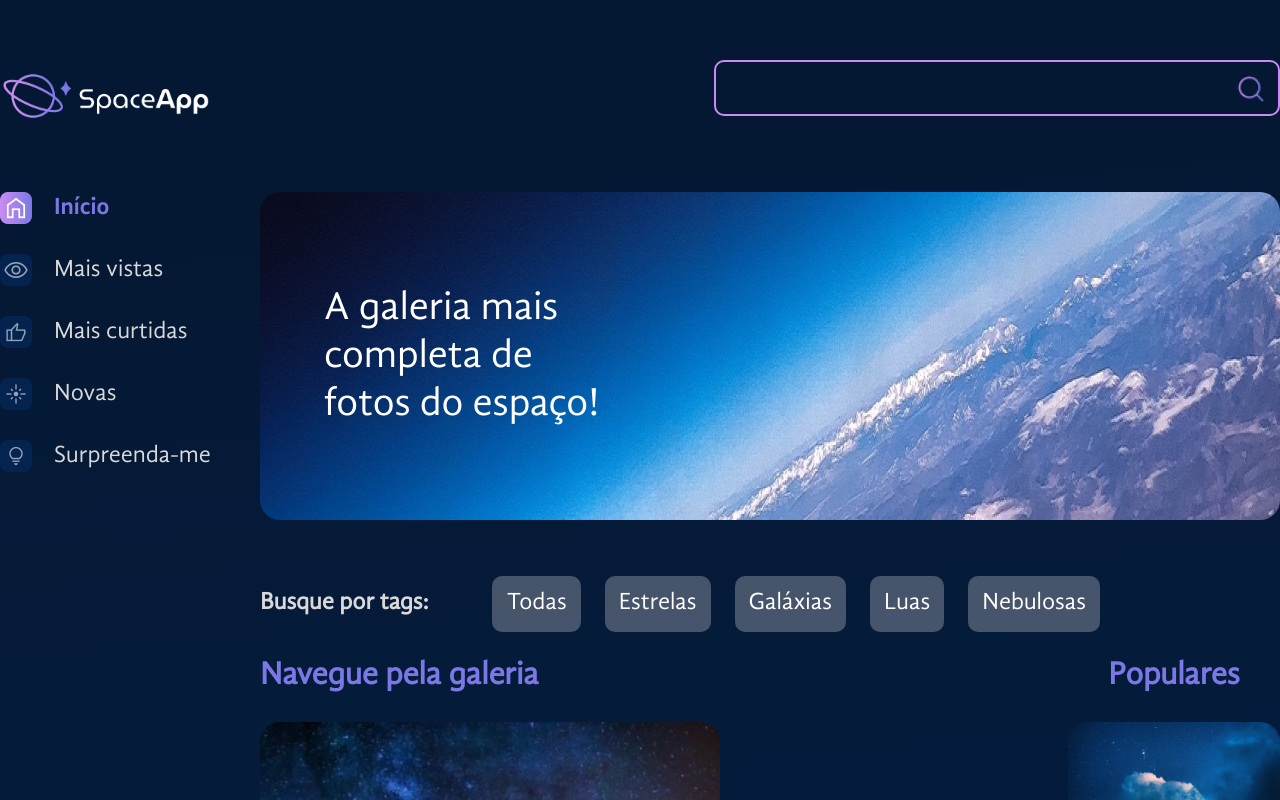
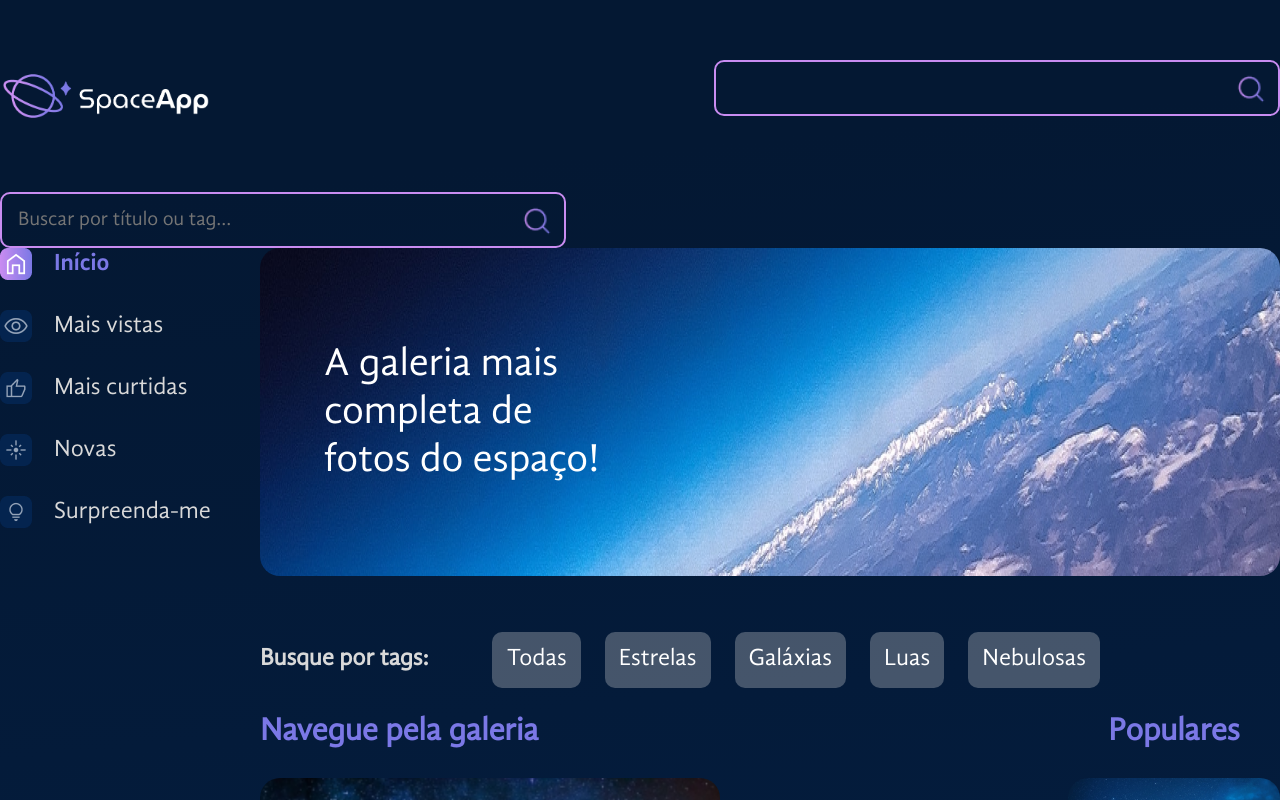
Before and after one commit to ximeneskai/space-backgrounds-app, a React (Vite) app: page / in a window 1280 px wide. Shown: the top 800 px of the page. Built offline with nearby package versions, Linux system fonts and the light colour scheme.

Commit message:
Ajeitar search

```diff
--- a/src/App.jsx
+++ b/src/App.jsx
@@ -7,8 +7,9 @@ import bannerBackground from './assets/banner.png'
 import Galeria from "./componentes/Galeria"
 
 import fotos from './fotos.json'
-import { useState } from "react"
+import { useEffect, useState } from "react"
 import ModalZoom from "./componentes/ModalZoom"
+import CampoTexto from "./componentes/CampoTexto"
 
 const FundoGradiente = styled.div`
   background: linear-gradient(174.61deg, #041833 4.16%, #04244F 48%, #154580 96.76%);
@@ -36,6 +37,18 @@ const ConteudoGaleria = styled.section`
 const App = () => {
   const [fotosDaGaleria, setFotosDaGaleria] = useState(fotos)
   const [fotoSelecionada, setFotoSelecionada] = useState(null)
+  const [busca, setBusca] = useState(""); // Termo de busca
+
+  useEffect(() => {
+    const termo = busca.toLowerCase().trim();
+    const fotosFiltradas = fotos.filter(
+      (foto) =>
+        foto.titulo.toLowerCase().includes(termo) || // Filtra por título
+        (termo && !isNaN(termo) && foto.tagId === parseInt(termo)) // Filtra por tagId
+    );
+    setFotosDaGaleria(fotosFiltradas.length > 0 ? fotosFiltradas : fotos);
+  }, [busca]);
+
 
   const aoAlternarFavorito = (foto) => {
     if (foto.id === fotoSelecionada?.id) {
@@ -57,7 +70,13 @@ const App = () => {
     <FundoGradiente>
       <EstilosGlobais />
       <AppContainer>
+
         <Cabecalho />
+        <CampoTexto
+              value={busca}
+              onChange={(e) => setBusca(e.target.value)}
+              placeholder="Buscar por título ou tag..."
+            />
         <MainContainer>
           <BarraLateral />
           <ConteudoGaleria>
--- a/src/componentes/Cabecalho/index.jsx
+++ b/src/componentes/Cabecalho/index.jsx
@@ -13,7 +13,7 @@ const HeaderEstilizado = styled.header`
 const Cabecalho = () => {
     return (<HeaderEstilizado>
         <img src="/imagens/logo.png" alt="" />
-        <CampoTexto />
+        <CampoTexto/>
     </HeaderEstilizado>)
 }
 
--- a/src/componentes/CampoTexto/index.jsx
+++ b/src/componentes/CampoTexto/index.jsx
@@ -30,10 +30,14 @@ const IconeLupa = styled.img`
     height: 38px;
 `;
 
-const CampoTexto = (props) => {
+const CampoTexto = ({ value, onChange, placeholder }) => {
     return (
         <ContainerEstilizado>
-            <CampoTextoEstilizado {...props} />
+            <CampoTextoEstilizado
+                value={value}
+                onChange={onChange}
+                placeholder={placeholder}
+            />
             <IconeLupa src={search} alt="ícone de lupa" />
         </ContainerEstilizado>
     )
```
